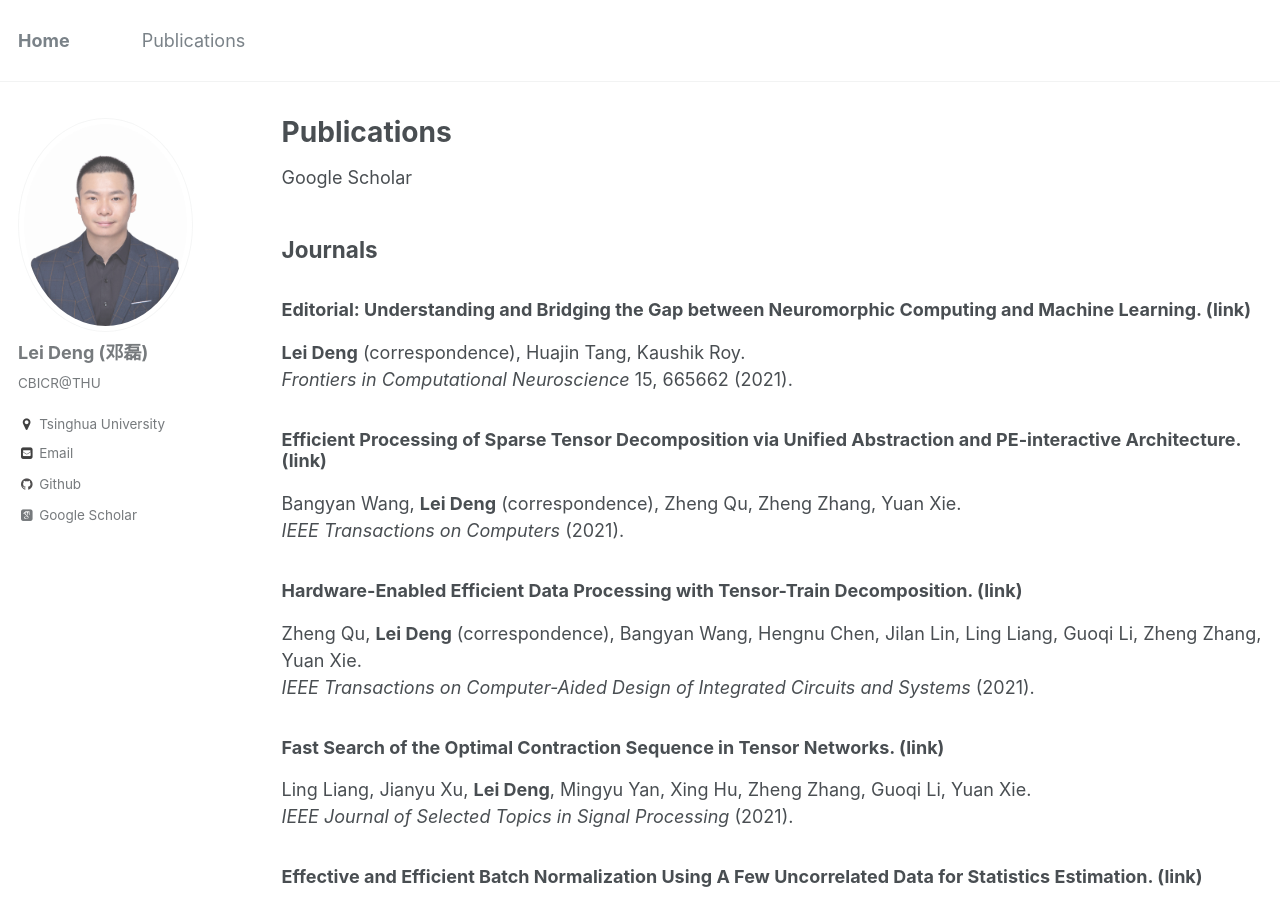
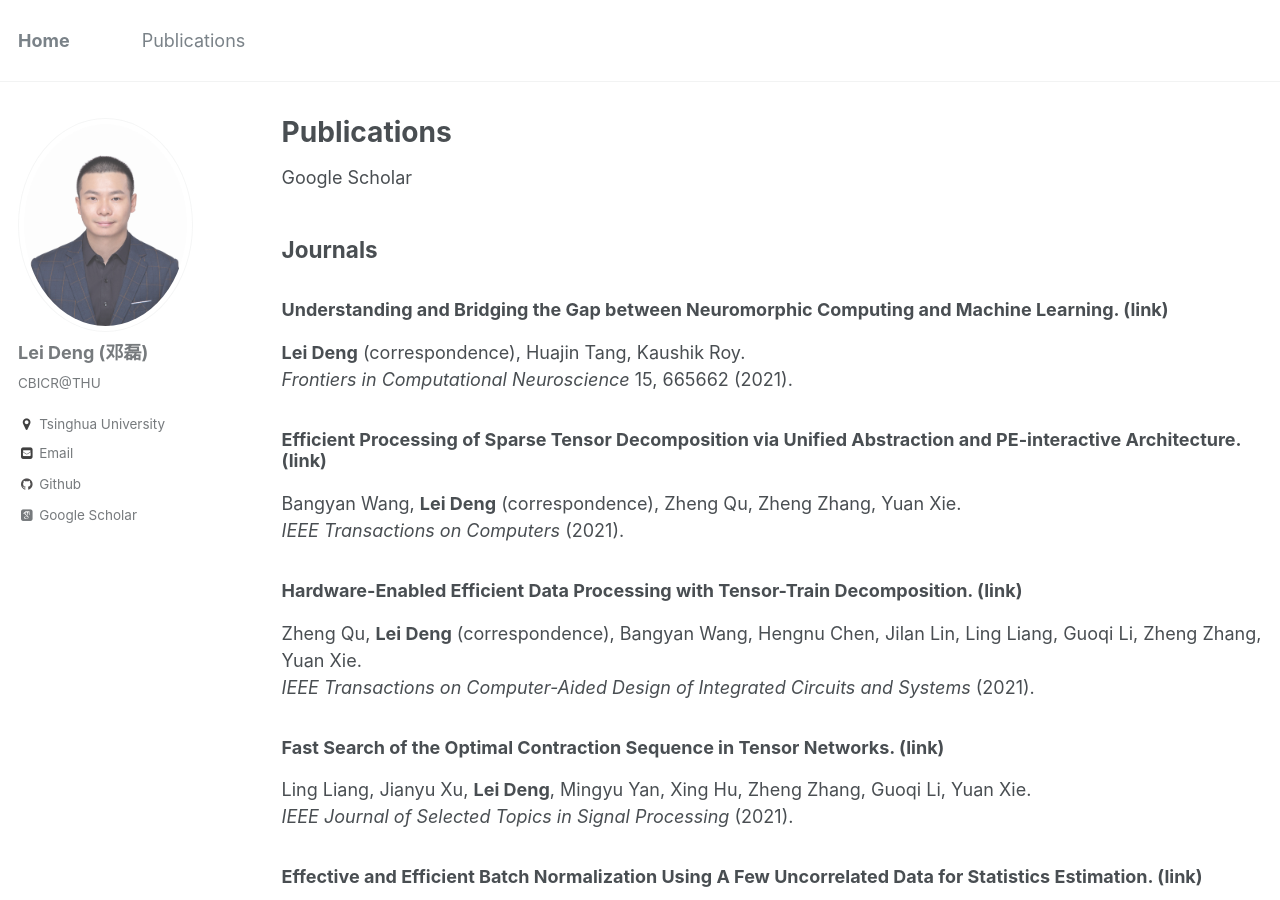
Before and after one commit to dllfei/dllfei.github.io, a Jekyll site: the page built from _pages/publications.md, in a window 1280 px wide and 900 px high. Built offline with Jekyll 4.4.1, drawn with Linux system fonts in a browser that asks for light colours; some web fonts are replaced; some of the changed text lies outside the part shown.

Commit message:
Update publications.md

```diff
--- a/_pages/publications.md
+++ b/_pages/publications.md
@@ -8,7 +8,7 @@ author_profile: true
 
 ## Journals
 
-### Editorial: Understanding and Bridging the Gap between Neuromorphic Computing and Machine Learning. ([link](https://www.frontiersin.org/articles/10.3389/fncom.2021.665662/full)) <br />
+### Understanding and Bridging the Gap between Neuromorphic Computing and Machine Learning. ([link](https://www.frontiersin.org/articles/10.3389/fncom.2021.665662/full)) <br />
 **Lei Deng** (correspondence), Huajin Tang, Kaushik Roy. <br />
 *Frontiers in Computational Neuroscience* 15, 665662 (2021).
 
@@ -76,7 +76,7 @@ Yukuan Yang, **Lei Deng** (co-first), Shuang Wu, Tianyi Yan, Yuan Xie, Guoqi Li.
 Ling Liang, Xing Hu, **Lei Deng** (correspondence), Yujie Wu, Guoqi Li, Yufei Ding, Peng Li, Yuan Xie. <br />
 Submitted to *IEEE Transactions on Neural Networks and Learning Systems* (2020).
 
-### Editorial: SNN Learning, Benchmarking, Programming, and Executing. ([link](https://www.frontiersin.org/articles/10.3389/fnins.2020.00276/full)) <br />
+### SNN Learning, Benchmarking, Programming, and Executing. ([link](https://www.frontiersin.org/articles/10.3389/fnins.2020.00276/full)) <br />
 Guoqi Li, **Lei Deng** (co-first), Yansong Chua, Peng Li, Emre O. Neftci, Haizhou Li. <br />
 *Frontiers in Neuroscience* 14, 276 (2020).
 
```
